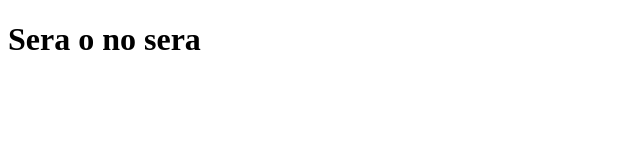
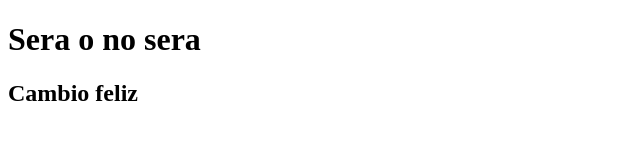
Before and after one commit to Harold-Medina/-rnekhtml, a plain HTML site: page index.html in a window 1280 px wide. Shown: the whole page, without its empty margins (0-640 px from the left). Drawn offline with Linux system fonts and the light colour scheme.

Commit message:
confirmado

```diff
--- a/index.html
+++ b/index.html
@@ -4,9 +4,10 @@
     <meta charset="UTF-8">
     <meta http-equiv="X-UA-Compatible" content="IE=edge">
     <meta name="viewport" content="width=device-width, initial-scale=1.0">
-    <title>Document</title>
+    <title>Titulo Amigo</title>
 </head>
 <body>
     <h1>Sera o no sera</h1>
+    <h2>Cambio feliz</h2>
 </body>
 </html>
```
